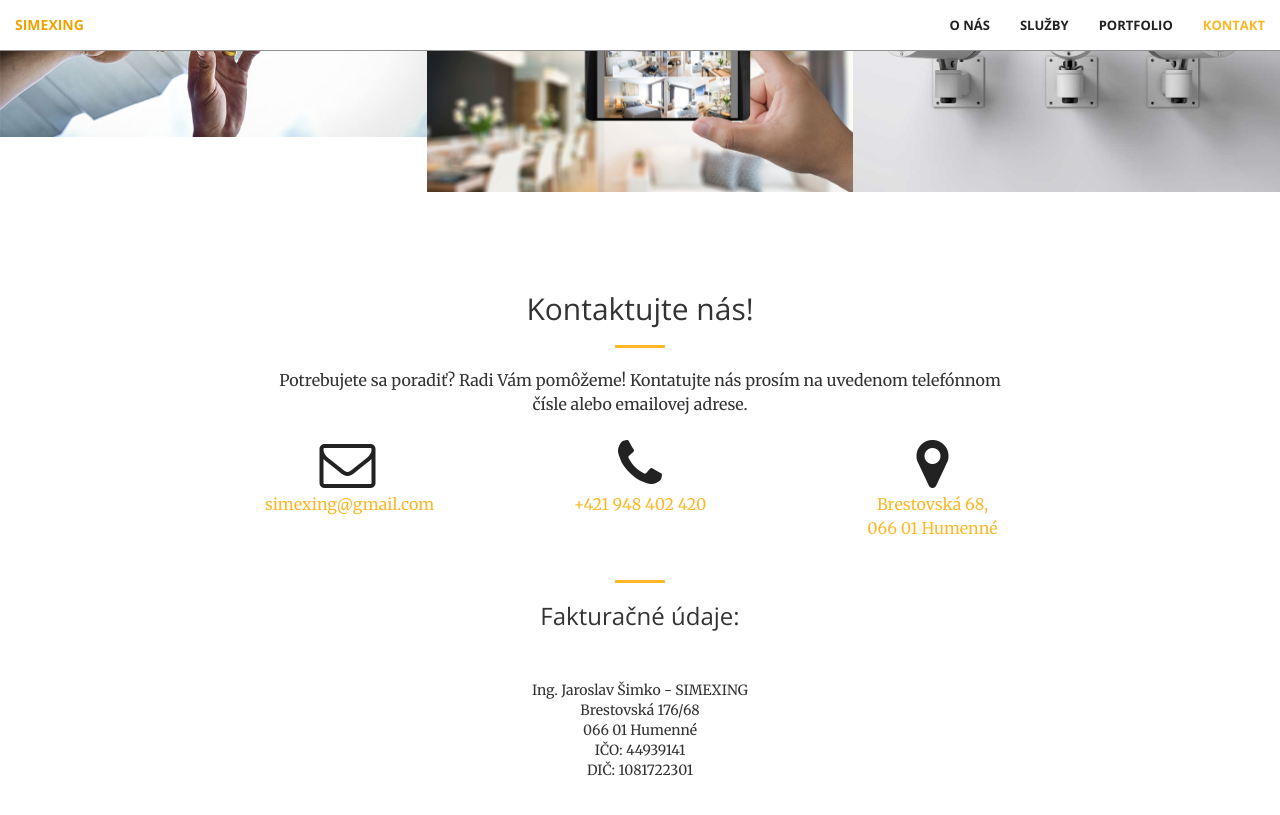
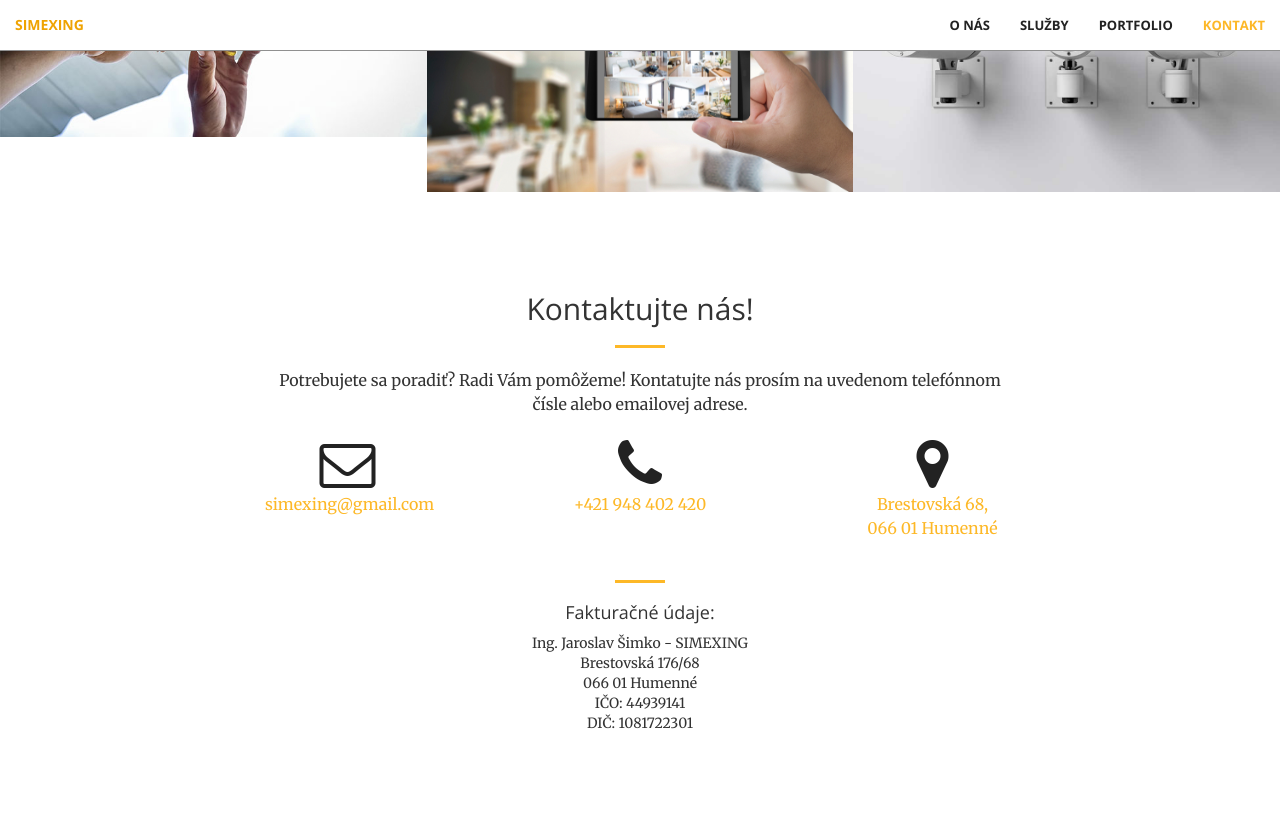
Before and after one commit to stesi13/simexing, a Jekyll site: the page built from index.html, in a window 1280 px wide and 900 px high, scrolled down 1915 px. Shown: the top 815 px of the window. Built offline with Jekyll 4.4.1, drawn with Linux system fonts in a browser that asks for light colours.

```diff
--- a/_includes/contact.html
+++ b/_includes/contact.html
@@ -27,8 +27,7 @@
         <div class="row">
             <div class="col-lg-8 col-lg-offset-2 text-center">
                 <hr class="primary">
-                <p><h3>Fakturačné údaje:</h3><br/>
-                <br/>
+                <p><h4>Fakturačné údaje:</h4>
                 Ing. Jaroslav Šimko - SIMEXING<br/>
                 Brestovská 176/68<br/>
                 066 01 Humenné<br/>
```
